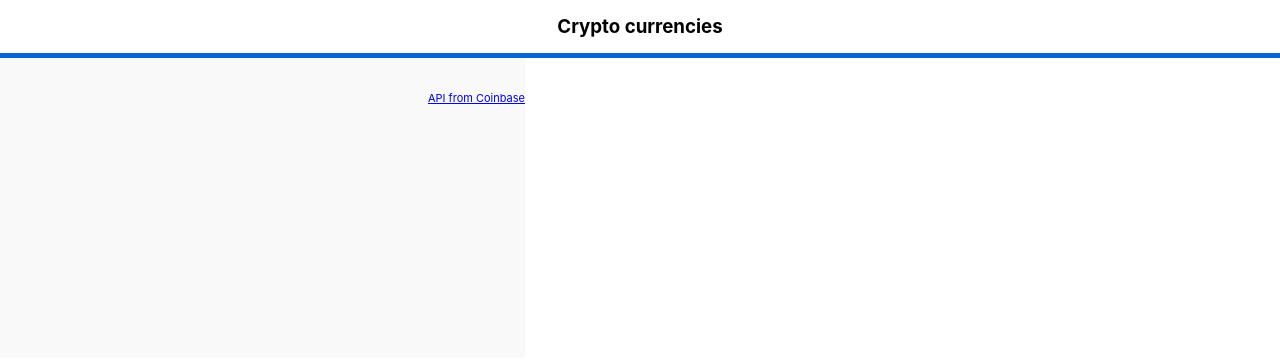
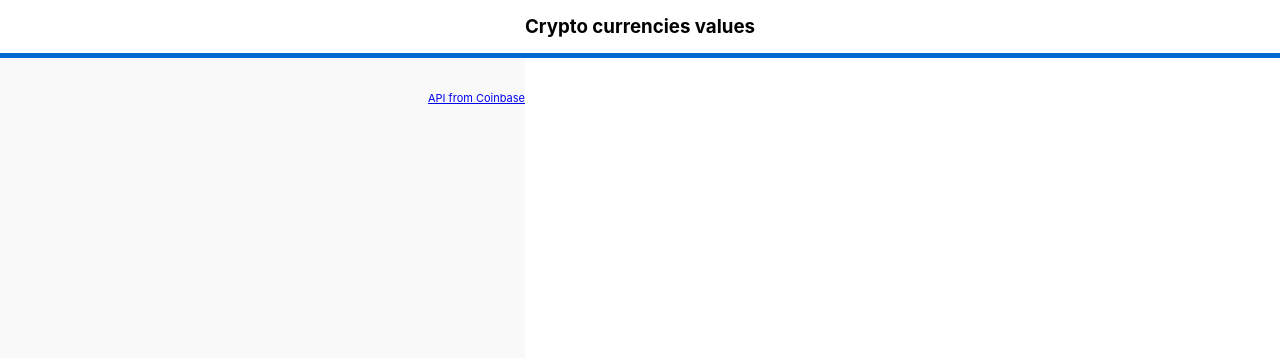
Before and after one commit to CVarisco/crypto-currencies-values-ext, a website built with webpack: page src/index.html in a window 1280 px wide. Built offline with nearby package versions, Linux system fonts and the light colour scheme; no server answers.

Commit message:
Change version, name and descriptions

```diff
--- a/src/index.html
+++ b/src/index.html
@@ -8,7 +8,7 @@
 
 <body>
   <div class="header">
-    <h3>Crypto currencies</h3>
+    <h3>Crypto currencies values</h3>
   </div>
   <div id="container">
     <ul id="products"></ul>
```
Also changed, not shown: package.json (+5 -5 lines), src/manifest.json.
